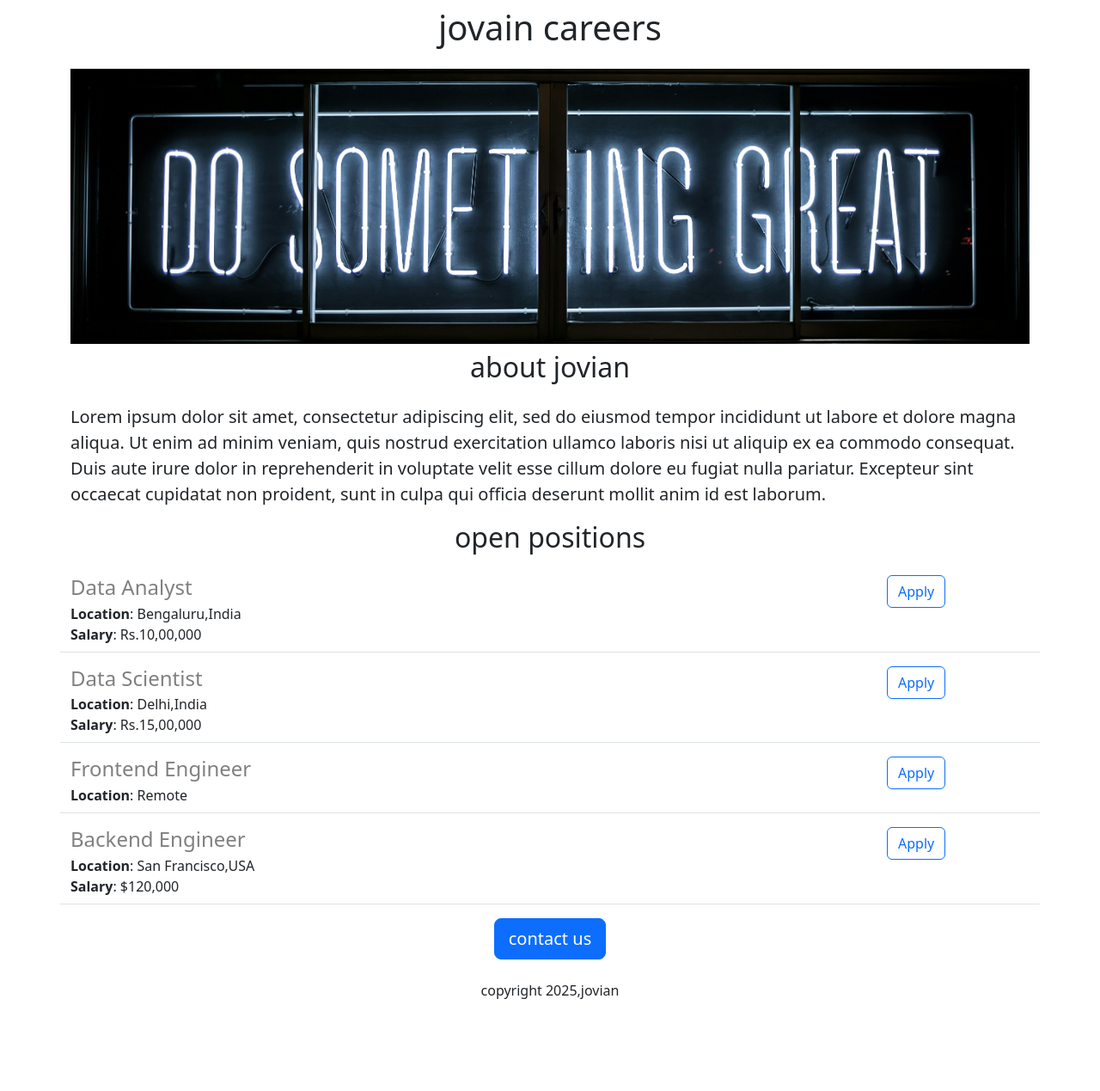
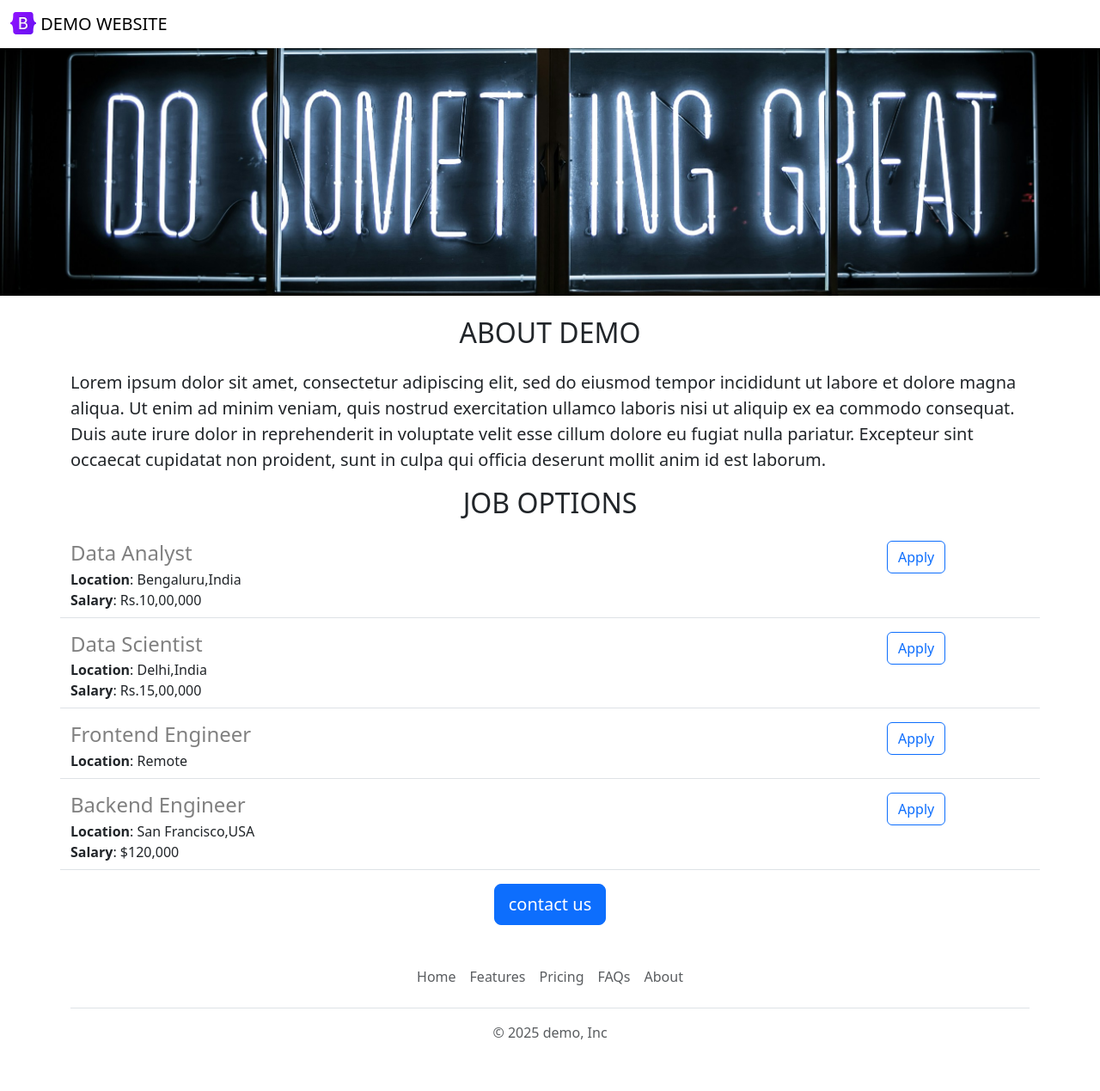
Before and after one commit to hseerig/careers-website, a Flask app: page / in a window 1280 px wide. Shown: the whole page at 86% size. Before the commit the page ends 1162 px from the top, so only its background shows below. Run offline with Flask 3, Linux system fonts and the light colour scheme.

Commit message:
made a initail improvement

```diff
--- /dev/null
+++ b/templates/footerr.html
@@ -0,0 +1,22 @@
+<div class="container">
+  <footer class="py-3 my-4">
+    <ul class="nav justify-content-center border-bottom pb-3 mb-3">
+      <li class="nav-item">
+        <a href="#" class="nav-link px-2 text-body-secondary">Home</a>
+      </li>
+      <li class="nav-item">
+        <a href="#" class="nav-link px-2 text-body-secondary">Features</a>
+      </li>
+      <li class="nav-item">
+        <a href="#" class="nav-link px-2 text-body-secondary">Pricing</a>
+      </li>
+      <li class="nav-item">
+        <a href="#" class="nav-link px-2 text-body-secondary">FAQs</a>
+      </li>
+      <li class="nav-item">
+        <a href="#" class="nav-link px-2 text-body-secondary">About</a>
+      </li>
+    </ul>
+    <p class="text-center text-body-secondary">© 2025 demo, Inc</p>
+  </footer>
+</div>
--- a/templates/home.html
+++ b/templates/home.html
@@ -14,12 +14,14 @@
     </style>
   </head>
   <body>
+    {% include 'nav.html' %}
+    <img class="img-fluid" id="banner" src="https://d2b8553f-c252-4085-a666-46b6b54fafc9-00-2yjw1ww4a7gff.sisko.replit.dev/static/banner.jpg" height=320>
     <div class="container">
-    <h1 class="text-center mt-2 mb-4">{{company_name}} careers</h1>
-    <img class="img-fluid" id="banner" src="https://d2b8553f-c252-4085-a666-46b6b54fafc9-00-2yjw1ww4a7gff.sisko.replit.dev/static/banner.jpg" height=320>
-    <h2 class="text-center mt-2 mb-4">about jovian</h2>
+    <h1 class="text-center mt-2 mb-4"></h1>
+
+    <h2 class="text-center mt-2 mb-4">ABOUT DEMO</h2>
     <p class="lead">Lorem ipsum dolor sit amet, consectetur adipiscing elit, sed do eiusmod tempor incididunt ut labore et dolore magna aliqua. Ut enim ad minim veniam, quis nostrud exercitation ullamco laboris nisi ut aliquip ex ea commodo consequat. Duis aute irure dolor in reprehenderit in voluptate velit esse cillum dolore eu fugiat nulla pariatur. Excepteur sint occaecat cupidatat non proident, sunt in culpa qui officia deserunt mollit anim id est laborum.</p>
-    <h2 class="text-center mt-2 mb-4">open positions</h2>
+    <h2 class="text-center mt-2 mb-4">JOB OPTIONS</h2>
     <div>
       {% for job in jobs %}
         {% include 'jobitem.html' %}
@@ -27,8 +29,9 @@
     </div>
     <div class="text-center">
       <button type="button" class="btn btn-primary btn-lg">contact us</button>
-      <p class="mt-4">copyright 2025,jovian</p>
+
     </div>
       </div>
+      {% include 'footerr.html' %}
   </body>
 </html>
--- a/templates/jobitem.html
+++ b/templates/jobitem.html
@@ -13,6 +13,6 @@
     {% endif %}
   </div>
   <div class="col-2">
-  <button type="button" class="btn btn-outline-primary">Apply</button>
+  <a href="mailto:gireesh12082003@gmail.com?subject=Application for {{job['title']}}"type="button" class="btn btn-outline-primary">Apply</a>
   </div>
 </div>
--- /dev/null
+++ b/templates/nav.html
@@ -0,0 +1,9 @@
+<nav class="navbar shadow-sm fixed-top bg-white">
+  <div class="container-fluid">
+    <a class="navbar-brand" href="#">
+      <img src="/static/bootstrap-logo.svg" alt="" width="30" height="26" class="d-inline-block align-text-top">
+      DEMO WEBSITE
+    </a>
+  </div>
+</nav>
+<div>style="height:56px"</div>
```
Also changed, not shown: static/bootstrap-logo.svg (added).
